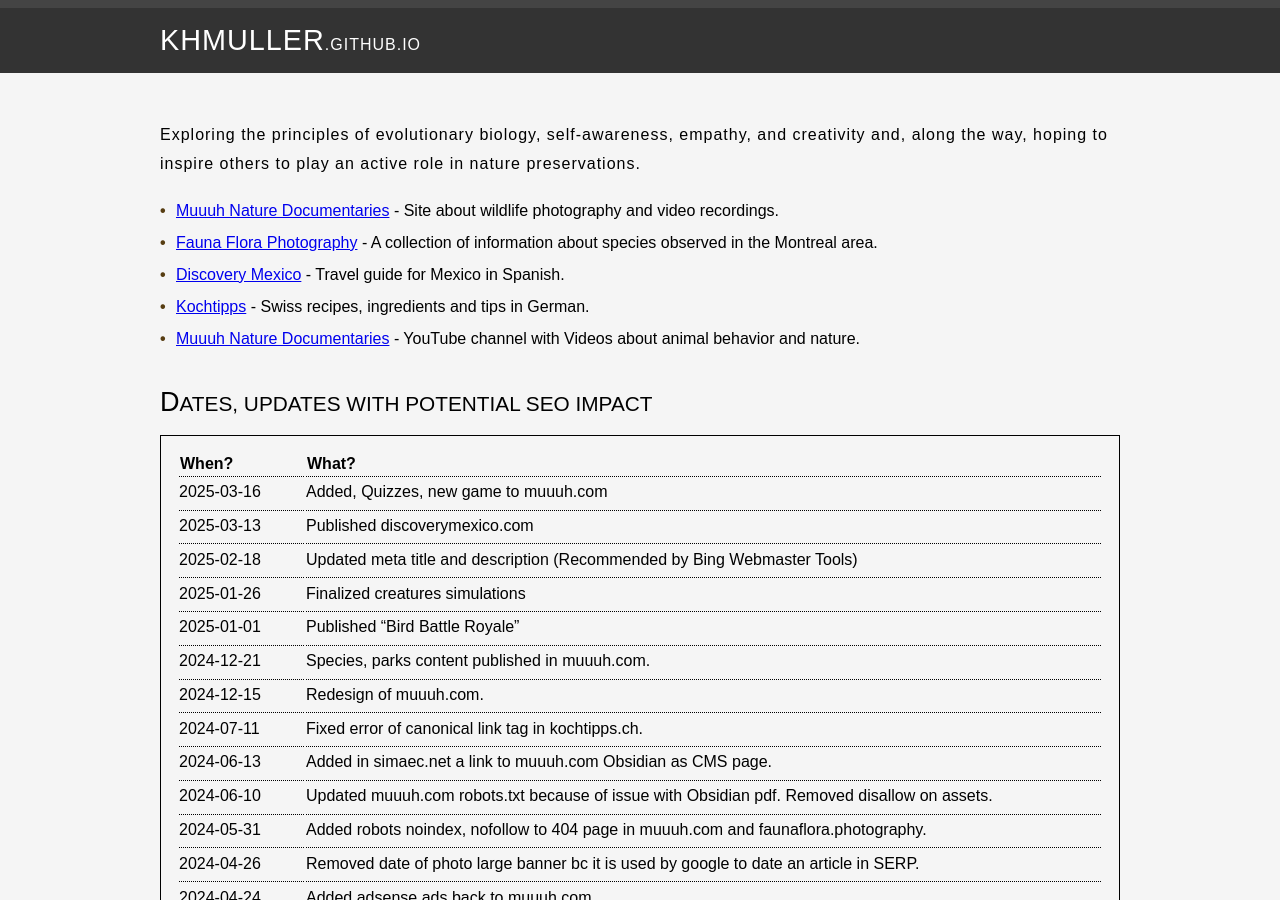
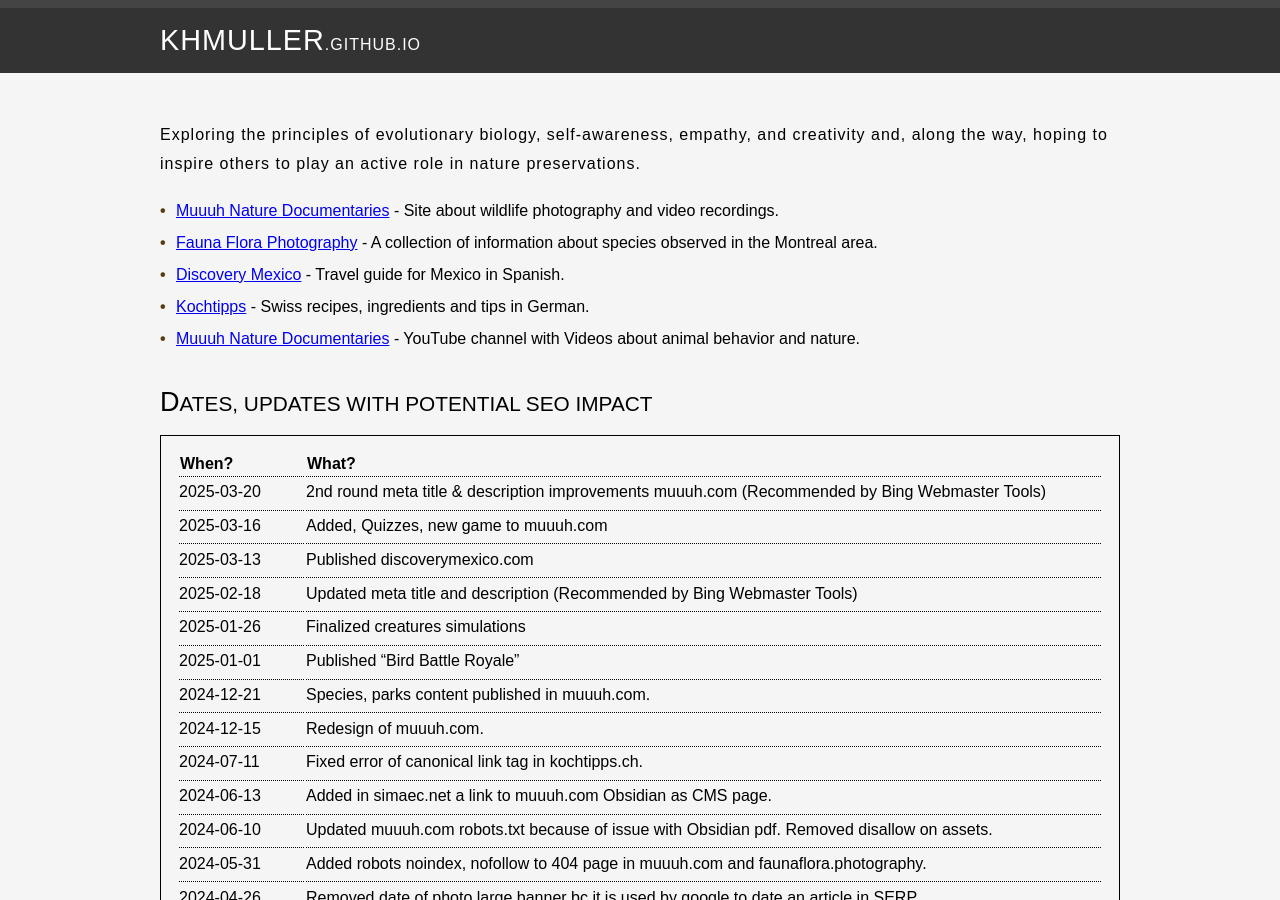
Before and after one commit to KHMuller/khmuller.github.io, a Jekyll site: the page built from index.md, in a window 1280 px wide and 900 px high. Built offline with Jekyll 4.4.1, drawn with Linux system fonts in a browser that asks for light colours.

Commit message:
Mini Update

```diff
--- a/index.md
+++ b/index.md
@@ -17,6 +17,7 @@ Exploring the principles of evolutionary biology, self-awareness, empathy, and c
 
 |When?|What?|
 |:---|:---|
+|2025-03-20|2nd round meta title & description improvements muuuh.com (Recommended by Bing Webmaster Tools)|
 |2025-03-16|Added, Quizzes, new game to muuuh.com|
 |2025-03-13|Published discoverymexico.com|
 |2025-02-18|Updated meta title and description (Recommended by Bing Webmaster Tools)|
```
